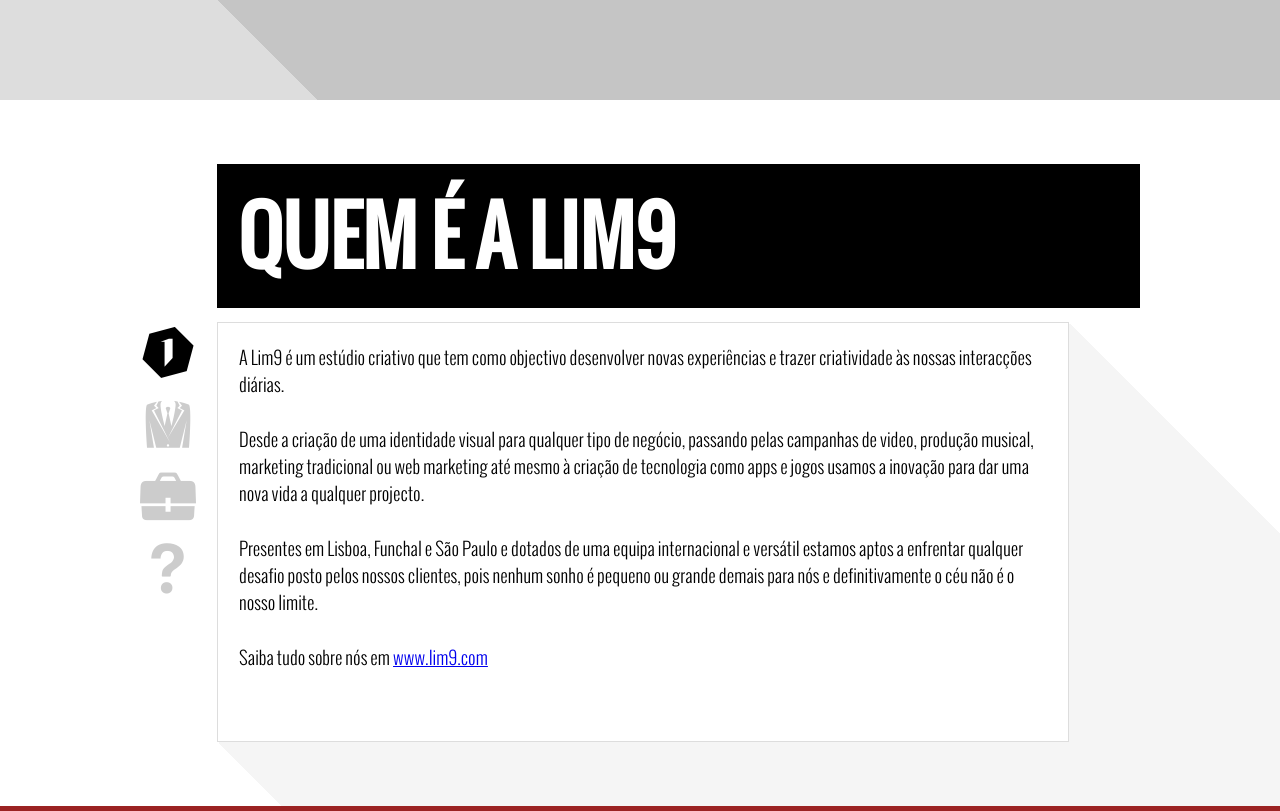
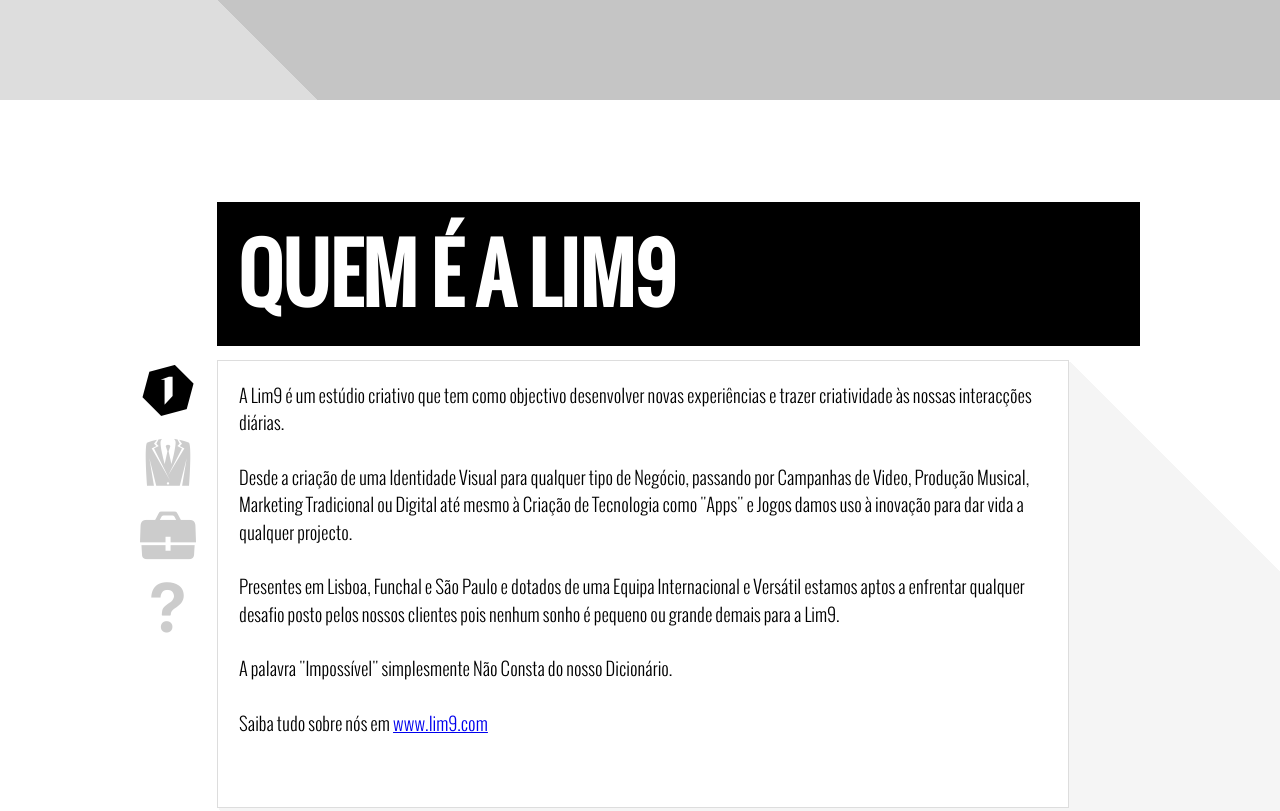
Before and after one commit to madmeneffect/madmeneffect.github.io, a plain HTML site: page index.html in a window 1280 px wide. Shown: the part 585-1396 px from the top of the page. Drawn offline with nearby package versions, Linux system fonts and the light colour scheme.

Commit message:
pequenas mudanças

```diff
--- a/assets/css/style.unprefixed.css
+++ b/assets/css/style.unprefixed.css
@@ -81,8 +81,8 @@ body {
   padding: 0px;
   position: relative;
   min-height: 34em;
-  padding-top: 5%;
-  padding-bottom: 5%;
+  padding-top: 8%;
+  padding-bottom: 8%;
   text-align: center;
 }
 
--- a/index.html
+++ b/index.html
@@ -52,9 +52,11 @@
             <p class='portugues'>
               A Lim9 é um estúdio criativo que tem como objectivo desenvolver novas experiências e trazer criatividade às nossas interacções diárias.<br>
               <br>
-              Desde a criação de uma identidade visual para qualquer tipo de negócio, passando pelas campanhas de video, produção musical, marketing tradicional ou web marketing até mesmo à criação de tecnologia como apps e jogos usamos a inovação para dar uma nova vida a qualquer projecto.<br>
+              Desde a criação de uma Identidade Visual para qualquer tipo de Negócio, passando por Campanhas de Video, Produção Musical, Marketing Tradicional ou Digital até mesmo à Criação de Tecnologia como "Apps" e Jogos damos uso à inovação para dar vida a qualquer projecto.<br>
               <br>
-              Presentes em Lisboa, Funchal e São Paulo e dotados de uma equipa internacional e versátil estamos aptos a enfrentar qualquer desafio posto pelos nossos clientes, pois nenhum sonho é pequeno ou grande demais para nós e definitivamente o céu não é o nosso limite.<br>
+              Presentes em Lisboa, Funchal e São Paulo e dotados de uma Equipa Internacional e Versátil estamos aptos a enfrentar qualquer desafio posto pelos nossos clientes pois nenhum sonho é pequeno ou grande demais para a Lim9. <br>
+              <br>
+              A palavra "Impossível" simplesmente Não Consta do nosso Dicionário.<br>
               <br>
               Saiba tudo sobre nós em <a href='http://www.lim9.com'>www.lim9.com</a>
             </p>
```
Also changed, not shown: assets/css/style.min.css.
